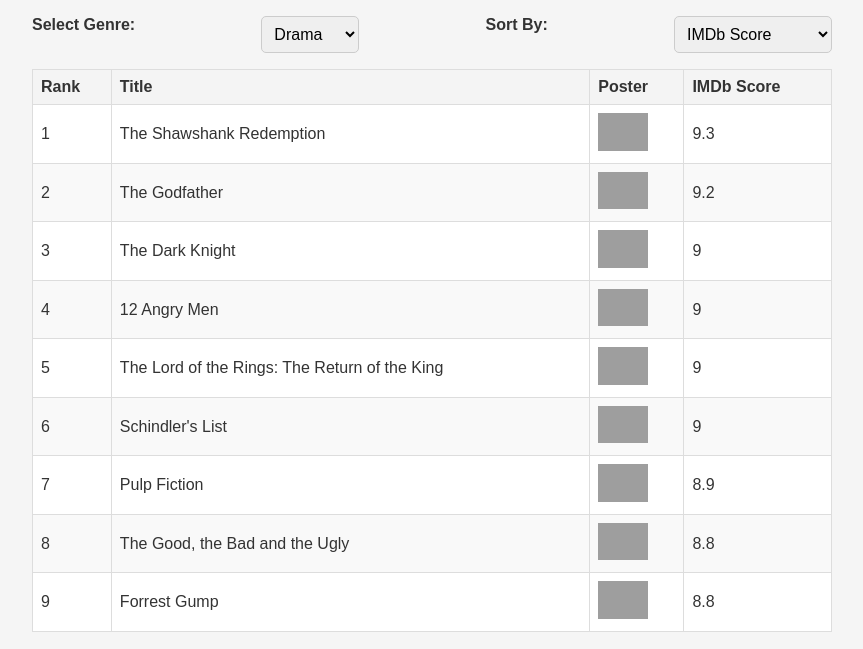
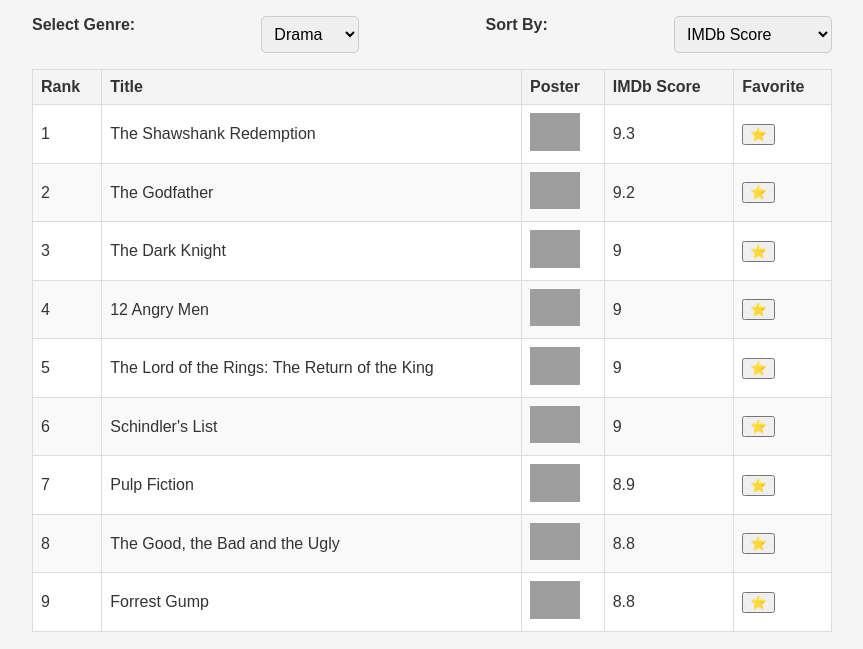
Before and after one commit to ECE3824-Spring2025/imdb-commitment-issues, a Flask app: page / in a window 1280 px wide. Shown: the part 151-800 px from the top of the page, without its empty margins (208-1071 px from the left). Run offline with Flask 3, Linux system fonts and the light colour scheme; data comes from the database, SQL or seed files in the repository; both versions use the stored data as it was after the commit; grey boxes are pictures that could not be loaded.

Commit message:
added favorites feature back and database for it

```diff
--- a/controllers/movie_controller.py
+++ b/controllers/movie_controller.py
@@ -1,4 +1,4 @@
-from models.movie import Movie
+from models.movie import Movie, Favorite
 from models import db
 
 def get_movies_by_genre_and_sort(genre, sort_by):
@@ -30,6 +30,28 @@
     else:
         return None
 
+def add_favorite(movie_id):
+    if not Movie.query.get(movie_id):
+        return None
+
+    if Favorite.query.filter_by(movie_id=movie_id).first():
+        return False
+
+    favorite = Favorite(movie_id=movie_id)
+    db.session.add(favorite)
+    db.session.commit()
+    return True
+
+def remove_favorite(movie_id):
+    favorite = Favorite.query.filter_by(movie_id=movie_id).first()
+
+    if not favorite:
+        return False
+
+    db.session.delete(favorite)
+    db.session.commit()
+    return True
+
 def get_all_movies():
     """Returns all movies in the database."""
     return Movie.query.all()
@@ -37,3 +59,7 @@
 def get_movie_by_id(movie_id):
     """Fetches a single movie by ID"""
     return Movie.query.get(movie_id)
+
+def get_favorites():
+    favorite = Favorite.query.all()
+    return [Movie.query.get(fav.movie_id) for fav in favorite]
--- a/models/populate_db.py
+++ b/models/populate_db.py
@@ -4,7 +4,7 @@
 sys.path.append(os.path.abspath(os.path.join(os.path.dirname(__file__), "..")))
 
 from models import db
-from models.movie import Movie
+from models.movie import Movie, Favorite
 from data.movie_data import (
     ListWithRatingDrama, ListWithRatingAction, ListWithRatingComedy,
     ListWithLikesDrama, ListWithLikesAction, ListWithLikesComedy
--- a/routes/movie_routes.py
+++ b/routes/movie_routes.py
@@ -1,5 +1,5 @@
 from flask import jsonify, Blueprint, render_template, request
-from controllers.movie_controller import get_movies_by_genre_and_sort
+from controllers.movie_controller import get_movies_by_genre_and_sort, add_favorite, remove_favorite
 
 # Create a Blueprint for movie-related routes
 movie_bp = Blueprint('movie_bp', __name__)
@@ -26,3 +26,19 @@
   } for movie in movies]
 
   return jsonify(movie_list)
+
+@movie_bp.route('/favorite/<int:movie_id>', methods=['POST'])
+def favorite_movie(movie_id):
+  result = add_favorite(movie_id)
+  if result is None:
+    return jsonify({"error": "Movie not found"}), 404
+  if not result:
+    return jsonify({"message": "Already favorited"}), 400
+  return jsonify({"message": "Movie added to favorites"}), 201
+
+@movie_bp.route('/unfavorite/<int:movie_id>', methods=['DELETE'])
+def unfavorite_movie(movie_id):
+  result = remove_favorite(movie_id)
+  if not result:
+    return jsonify({"message": "Movie not in favorites"}), 400
+  return jsonify({"message": "Movie removed from favorites"}), 200
--- a/static/script.js
+++ b/static/script.js
@@ -31,6 +31,7 @@
                 <td><img src="${posterPath}" alt="${movie.name} Poster" width="50"></td> <!-- Poster Column -->
                 <td class="score-column">${movie.rating || ''}</td>
                 <td class="votes-column">${movie.votes || ''}</td>
+                <td><button class="favorite-btn" data-id="${movie.id}">⭐</button></td>
             `;
 
             // Hide/show values in each row based on sorting
@@ -44,6 +45,11 @@
 
             movieTableBody.appendChild(row);
         }
+
+        document.querySelectorAll('.favorite-btn').forEach(button => {
+            button.addEventListener('click', toggleFavorite);
+        });
+
     };
 
     async function fetchMoviePoster(title) {
@@ -70,6 +76,33 @@
         }
     };
 
+    const toggleFavorite = async (event) => {
+        const movieId = event.target.getAttribute('data-id');
+        const isFavorited = event.target.classList.contains('favorited');
+        const url = isFavorited ? `/unfavorite/${movieId}` : `/favorite/${movieId}`;
+        const method = isFavorited ? 'DELETE' : 'POST';
+
+        try {
+            const response = await fetch(url, { method });
+
+            // Check if the response is actually JSON
+            const text = await response.text();
+            try {
+                const result = JSON.parse(text);
+                if (response.ok) {
+                    event.target.classList.toggle('favorited');
+                    event.target.textContent = isFavorited ? '⭐' : '✅';
+                } else {
+                    console.error('Failed:', result.message);
+                }
+            } catch (jsonError) {
+                console.error('Server returned non-JSON:', text);
+            }
+        } catch (error) {
+            console.error('Failed to update favorite:', error);
+        }
+    };
+
     genreSelect.addEventListener('change', fetchMovies);
     sortSelect.addEventListener('change', fetchMovies);
 
--- a/templates/index.html
+++ b/templates/index.html
@@ -36,6 +36,7 @@
                         <th>Poster</th> <!-- New Column for images-->
                         <th id="score-header">IMDb Score</th>
                         <th id="votes-header">Votes</th>
+                        <th>Favorite</th>
                     </tr>
                 </thead>
                 <tbody id="movie-table-body">
```
Also changed, not shown: models/movie.py (+7 -0 lines), database.db.
